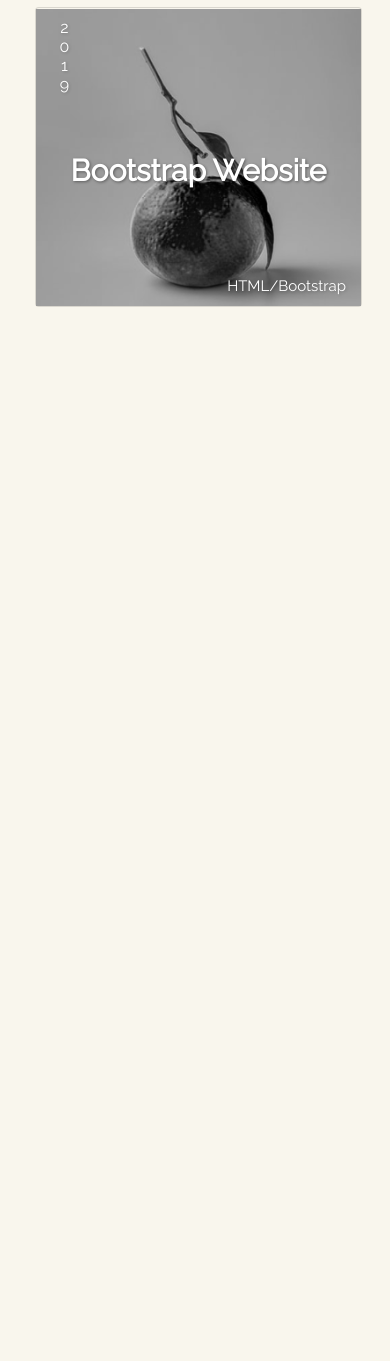
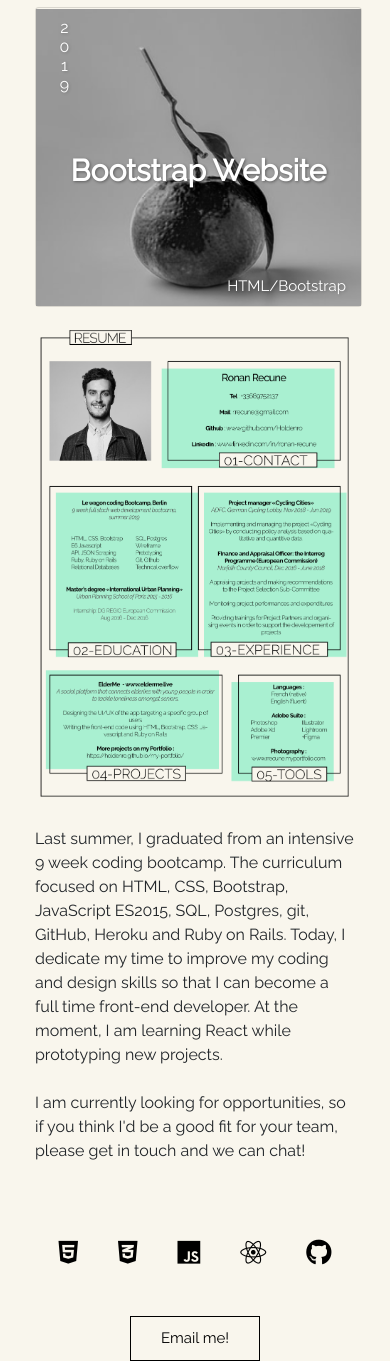
Before and after one commit to Holdenro/Portfolio, a PHP site: page / in a window 390 px wide. Shown: the part 2719-4080 px from the top of the page. Before the commit the page ends 3026 px from the top, so only its background shows below. Run offline with PHP 8.4, Linux system fonts and the light colour scheme; some libraries are stand-ins or nearby versions.

Commit message:
section 04 responsive

```diff
--- a/index.html
+++ b/index.html
@@ -78,9 +78,6 @@
 	    						<li>Designer</li>
 							</ul>
 				</div>
-
-
-
 				<div class = "container greenbackground">
 					<div class = "green-background"></div>
 				</div>
@@ -98,7 +95,6 @@
 					<p data-aos="fade-right"  data-aos-delay="200" data-aos-easing="ease-out-back" data-aos-once="true"  data-aos-duration="1000">Over the last years, I worked on several projects that aim to address ecological issues, global warming or social exclusion. I am driven by the will to tackle these challenges. Today, I am working on combining this experience with my passion for coding and design. I believe these are powerfull tools to help people understand environmental emergency and most importantly to empower them to adopt new habits.</p>
 				</div>
 			</div>
-
 		</div>
 
 			<div class="grid">
@@ -116,7 +112,6 @@
 						<div class="overlay"><a href="http://www.elderme.live" target="_blank">
    					 		<div class="text-overlay"> The aim of this app is to bring isolated seniors and young people together. The website was designed with the objective to answer the question : How can we encourage old people to use a digital platform to meet new people ? The answer is ElderMe, a user friendly app that was built to answer the elderlies' needs.</div>
   						</div></a>
-
 					</div>
 					<div class ="card" data-aos="fade-down" data-aos-once="true"  data-aos-duration="1000" data-aos-easing="ease-out-back" data-aos-anchor-placement="center-bottom">
 						<div class = "card-date">
@@ -149,8 +144,40 @@
   							</div></a>
 			</div>
 		</div>
+
+		<div class="row pink">
+			<div class="col-12 col-lg-6 d-flex justify-content-center">
+				<div class ="resume">
+							<img class="img-resume" src="stylesheets/images/Resume 2020.png" style="background-image: linear-gradient(rgba(0,0,0,0.4),rgba(0,0,0,0.4))", alt="My resume" data-aos="fade-right" data-aos-once="true"  data-aos-duration="1500" data-aos-easing="ease-out-back">
+							<div class="overlay-resume">
+   								 <div class="text-overlay">
+   								 	<div class="button-dw-resume">
+										<a href="stylesheets/images/Resume 2020.png" download="My resume"><p>My Resume</p></a>
 									</div>
 								 </div>
+  							</div>
+						</div>
+			</div>
+			<div class="col-12 col-lg-6 d-flex justify-content-center">
+				<div class ="resume-description" >
+							<p data-aos="zoom-in" data-aos-delay="800" data-aos-duration="1000" data-aos-once="true">Last summer, I graduated from an intensive 9 week coding bootcamp. The curriculum focused on HTML, CSS, Bootstrap, JavaScript ES2015,  SQL, Postgres, git, GitHub, Heroku and Ruby on Rails. Today, I dedicate my time to improve my coding and design skills so that I can become a full time front-end developer. At the moment, I am learning React while prototyping new projects. <br> <br> I am currently looking for opportunities, so if you think I'd be a good fit for your team, please get in touch and we can chat!
+							</p>
+						 	<div class="stack-box">
+								<ul class= "my-stack">
+		  							<li><i class="fab fa-html5" data-aos="fade-up" data-aos-once="true" data-aos-delay="300"></i></li>
+		            				<li><i class="fab fa-css3-alt" data-aos="fade-up" data-aos-once="true" data-aos-delay="350"></i></li>
+		            				<li><i class="fab fa-js" data-aos="fade-up" data-aos-once="true" data-aos-delay="400"></i></li>
+		            				<li><i class="fab fa-react" data-aos="fade-up" data-aos-once="true" data-aos-delay="500"></i></li>
+		            				<li><i class="fab fa-github" data-aos="fade-up" data-aos-once="true" data-aos-delay="500"></i></li>
+								</ul>
+							</div>
+							<div class="button-contact-me" data-aos="zoom-in" data-aos-delay="1000" data-aos-duration="1000" data-aos-once="true">
+								<a href="mailto:r.recune@gmail.com?subject=Ronan, let's grab a coffee!" download="My resume"><p>Email me!</p></a>
+							</div>
+						</div>
+					</div>
+			</div>
+
 	</div>
 
 
--- a/stylesheets/style.css
+++ b/stylesheets/style.css
@@ -37,8 +37,7 @@ html {
 }
 
 .pink {
-	height: 100vh;
-	background: pink;
+	height: 100%;
 }
 
 .header {
@@ -411,3 +410,161 @@ button.navbar-toggler {
   transform: translate(-50%, -50%);
   text-align: center;
 }
+
+.resume {
+  display: flex;
+  flex-direction: column;
+  justify-content: center;
+  margin: auto;
+}
+
+.img-resume {
+  object-fit: cover;
+  height: 480px;
+  width: auto;
+}
+
+#resume{
+  position: relative;
+}
+
+.overlay-resume {
+  position: absolute;
+  background-color: #00000087;
+  overflow: hidden;
+  width: 100%;
+  height: 0;
+  transition: .5s ease;
+  left: 0;
+  right: 0;
+  bottom: 100%;
+}
+
+.resume {
+  position: relative;
+}
+
+.resume:hover .overlay-resume {
+  bottom: 0;
+  height: 100%;
+}
+
+.button-dw-resume{
+  border: solid 1px white;
+  width: 130px;
+  height: 45px;
+  margin: auto;
+  margin-top: 25px;
+  display: flex;
+  align-items: center;
+}
+
+.button-dw-resume p{
+  margin: 0 auto;
+  color: white;
+  font-size: 15px;
+}
+
+.button-dw-resume a {
+  text-decoration: none;
+  color: black;
+  display: contents;
+}
+
+.button-dw-resume:hover{
+  background-color: #a9f0d1;
+  border: solid 1px #a9f0d1;
+}
+
+.button-contact-me{
+  border: solid 1px black;
+  width: 130px;
+  height: 45px;
+  margin: auto;
+  margin-top: 25px;
+  display: flex;
+  align-items: center;
+}
+
+.button-contact-me p{
+  color: black;
+  text-align: center;
+  font-size: 15px;
+}
+
+.button-contact-me a {
+  text-decoration: none;
+  color: black;
+  display: contents;
+}
+
+.button-contact-me:hover{
+  background-color: #a9f0d1;
+  border: solid 1px #a9f0d1;
+}
+
+
+.stack-box {
+	display: flex;
+	align-items: center;
+	justify-content: center;
+}
+
+.my-stack{
+  font-size: 30px;
+  display: flex;
+  color: black;
+  list-style-type: none;
+  padding-left: 0;
+  padding: 5px 20px;
+}
+
+.my-stack li {
+  display: flex;
+  padding: 0;
+  list-style-type: none;
+  margin-top: 30px;
+  color: black;
+  font-size: 26px;
+  padding: 5px 20px;
+}
+
+.resume-description {
+  display: flex;
+  flex-direction: column;
+  justify-content: center;
+  position: relative;
+  margin: auto;
+}
+
+.resume-description p {
+  padding: 20px;
+}
+
+.button-contact-me{
+  border: solid 1px black;
+  width: 130px;
+  height: 45px;
+  margin: auto;
+  margin-top: 25px;
+  display: flex;
+  align-items: center;
+}
+
+.button-contact-me p{
+  color: black;
+  text-align: center;
+  font-size: 15px;
+  margin: 0 auto;
+}
+
+.button-contact-me a {
+  text-decoration: none;
+  color: black;
+  display: contents;
+}
+
+.button-contact-me:hover{
+  background-color: #a9f0d1;
+  border: solid 1px #a9f0d1;
+}
```
Also changed, not shown: stylesheets/images/Resume 2020.png (added). Lines whose indentation alone changed are shown as unchanged.
